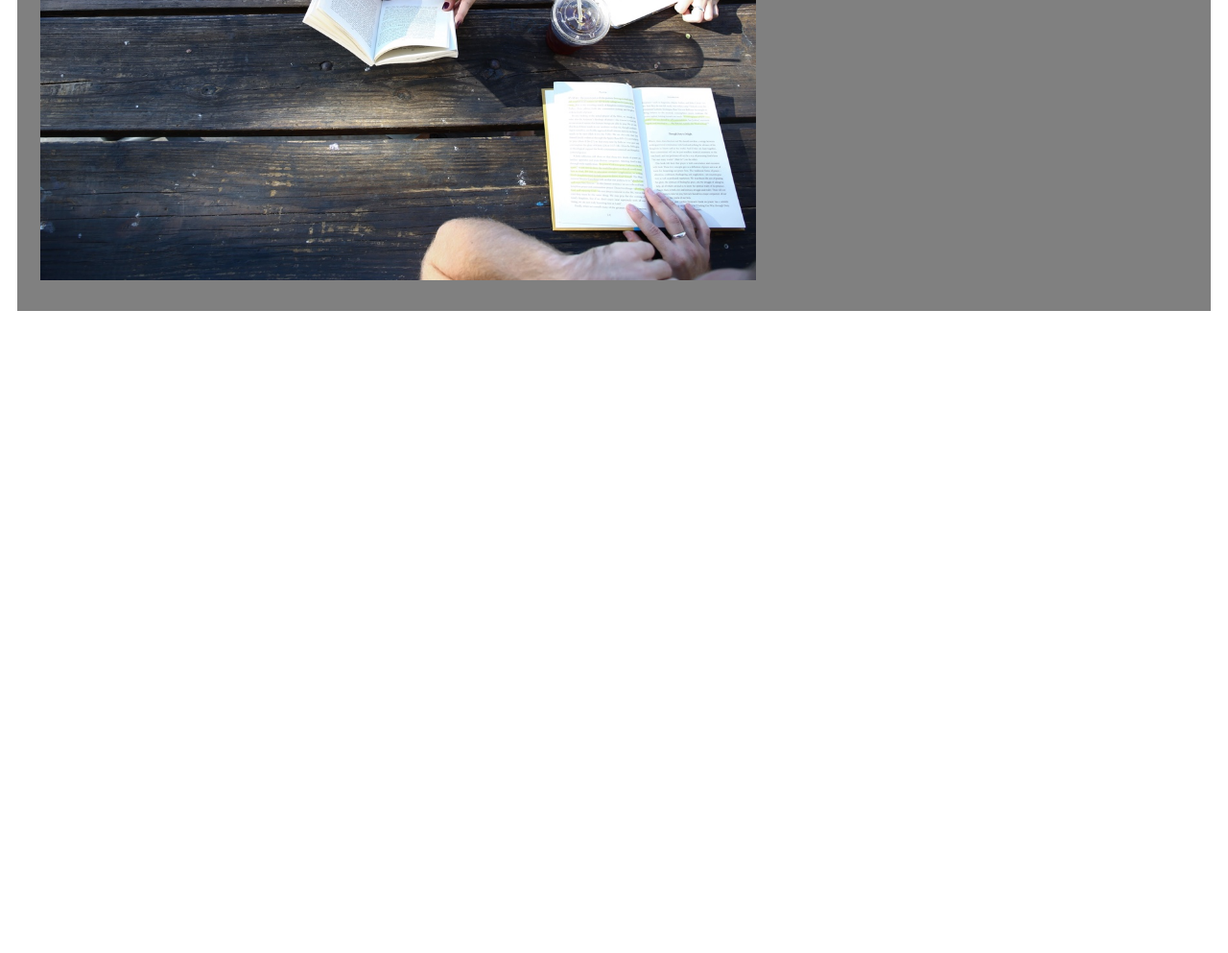
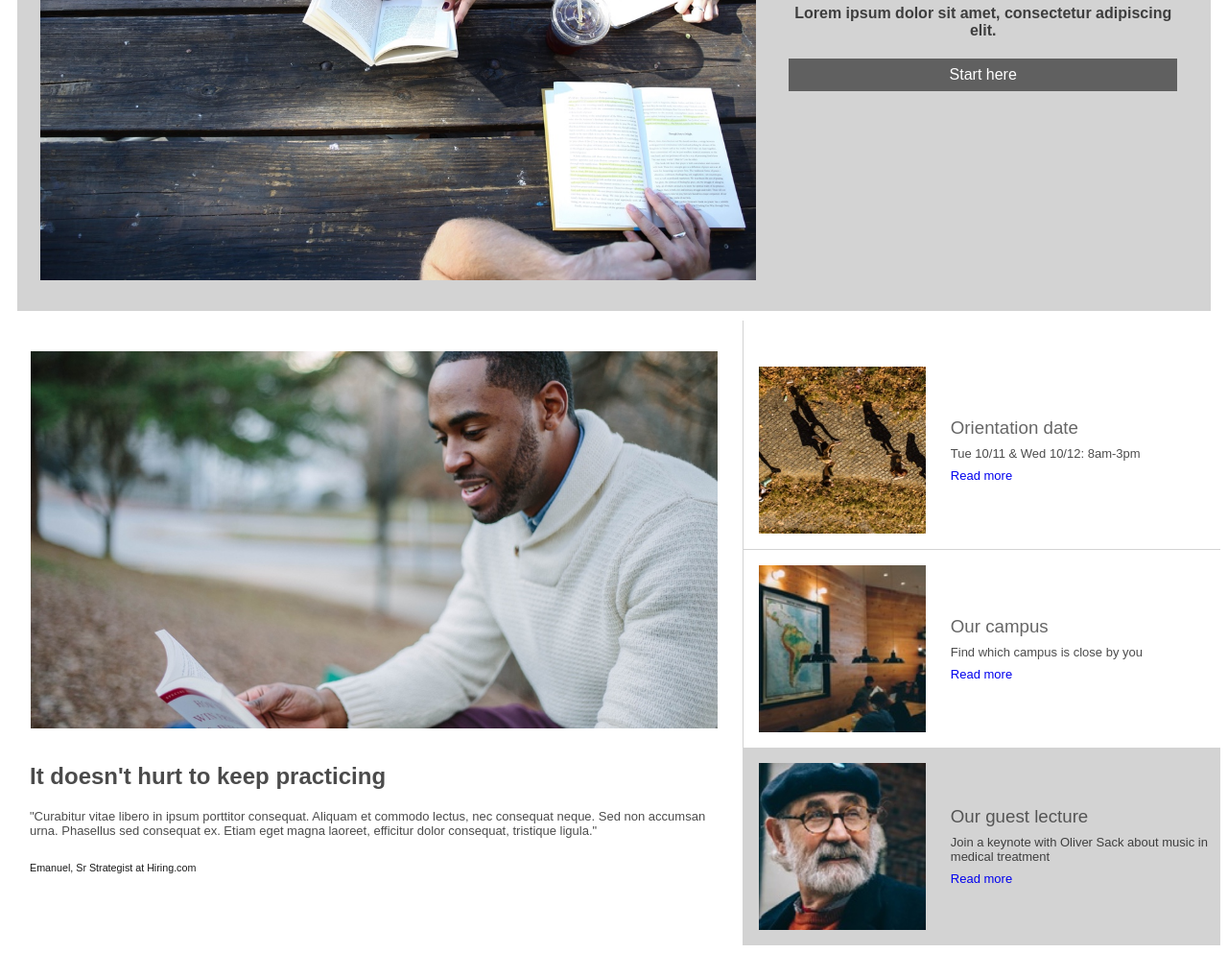
Before and after one commit to alinalnsk/colmar, a plain HTML site: page colmar.html in a window 1280 px wide. Shown: the part 384-1377 px from the top of the page at 96% size. Before the commit the page ends 800 px from the top, so only its background shows below. Drawn offline with Linux system fonts and the light colour scheme; files that its build step writes are made by us from their sources; files whose address does not match are found by name.

Commit message:
second section

```diff
--- a/colmar.css
+++ b/colmar.css
@@ -1,6 +1,4 @@
-h1 {
-height: 32px;
-}
+
 
 .ic-logo {
     display: inline-block;
@@ -30,7 +28,7 @@ height: 32px;
     margin: 13px;
     padding: 12px;
     text-align: center;
-    font-size: 20px;
+    font-size: 17px;
     line-height: 25px;
     transition: all 0.5s ease-out;
     text-decoration: none;
@@ -67,7 +65,7 @@ height: 32px;
 
 .gray-container {
     display: flex;
-    background-color: gray;
+    background-color: lightgray;
     margin: 10px;
 }
 
@@ -76,11 +74,134 @@ height: 32px;
     padding: 32px 24px;
 }
 
-.learn {
+.learn, .lorem {
+    font-weight: bold;
+    text-align: center;
     opacity: 0.7;
-    text-align: center;
+    margin: 10px;
+}
+
+.start {
+    background-color: #606060;
+    padding-top: 8px;
+    padding-bottom: 8px;
+    justify-content: center;
+    display: flex;
+    color: white;
+    text-decoration: none;
+    margin: 10px;
 }
 
 .sans {
     font-family: sans-serif;
 }
+
+.text {
+
+    padding-right: 25px;
+    justify-content: center;
+    display: flex;
+    flex-direction: column;
+    padding-bottom: 25px;
+}
+
+.practice {
+    display: flex;
+}
+
+.first {
+    width: 60%;
+    padding-right: 20px;
+
+}
+
+.first-img {
+    width: 96%;
+    padding: 32px 24px;
+}
+
+.padding {
+    padding-left: 23px;
+}
+
+.second {
+    width: 40%;
+    padding-top: 32px;
+    border-left: 1px solid lightgray;
+}
+
+.f1-h2 {
+  margin-top: 0;
+  font-weight: bold;
+  opacity: 0.7;
+}
+
+.f1-p {
+    font-weight: lighter;
+    opacity: 0.7;
+    font-size: 13px;
+}
+
+.f1-h6 {
+    font-weight: 400;
+    opacity: 0.9;
+    padding-bottom: 32px;
+}
+
+.t3con {
+    overflow: hidden;
+    display: flex;
+    align-items: center;
+
+}
+
+.t3-img {
+    float: left;
+    margin-right: 10px;
+    width: 35%;
+    height: auto;
+    padding: 16px;
+}
+
+.or {
+    border-bottom: 1px solid lightgray;
+
+}
+
+.our {
+    background-color: lightgray;
+}
+
+.t3-h3 {
+    font-weight: 400;
+    opacity: 0.6;
+    margin: 0;
+}
+
+.t3-h6 {
+    font-weight: lighter;
+    opacity: 0.7;
+    font-size: 13px;
+    padding-top: 8px;
+    padding-bottom: 8px;
+    margin: 0;
+}
+
+.text-align {
+    display: flex;
+    flex-direction: column;
+
+}
+
+.read {
+    text-decoration: none;
+    font-size: 13px;
+}
+
+.read:hover {
+    color: rgb(195, 36, 68);
+}
+
+.read {
+    transition: all 0.5s ease-out;
+}
--- a/colmar.html
+++ b/colmar.html
@@ -15,10 +15,10 @@
          <h1 class="academy sans">ACADEMY</h1>
        </div>
          <div class="header-right">
-           <a href="campus sans">On campus</a>
-           <a href="online">Online</a>
-           <a href="companies">For companies</a>
-           <a href="signin">Sign in</a>
+           <a href="campus" class="sans" >On campus</a>
+           <a href="online" class="sans" >Online</a>
+           <a href="companies" class="sans" >For companies</a>
+           <a href="signin" class="sans" >Sign in</a>
          </div>
     </div>
     <div class="gray-container">
@@ -26,8 +26,42 @@
          <div class="text">
             <h1 class="learn sans">Learn something new everyday</h1>
             <h4 class="lorem sans">Lorem ipsum dolor sit amet, consectetur adipiscing elit.</h4>
-            <a href="start sans">Start here</a>
+            <a href="start" class="start sans" >Start here</a>
          </div>
+    </div>
+    <div class="practice">
+       <div class="first">
+         <img class="first-img" src="/Users/alinka/Downloads/capstone_colmar_assets/images/information-main.jpg" alt="info">
+             <h2 class="f1-h2 padding sans">It doesn't hurt to keep practicing</h2>
+             <p class="f1-p padding sans">"Curabitur vitae libero in ipsum porttitor consequat. Aliquam et commodo lectus, nec consequat neque. Sed non accumsan urna. Phasellus sed consequat ex. Etiam eget magna laoreet, efficitur dolor consequat, tristique ligula."</p>
+             <h6 class="f1-h6 padding sans">Emanuel, Sr Strategist at Hiring.com</h6>
+       </div>
+       <div class="second">
+             <div class="t3con or">
+                 <img class="t3-img" src="/Users/alinka/Downloads/capstone_colmar_assets/images/information-orientation.jpg" alt="">
+                 <div class="text-align">
+                    <h3 class="t3-h3 sans">Orientation date</h3>
+                 <h6 class="t3-h6 sans">Tue 10/11 & Wed 10/12: 8am-3pm</h6>
+                 <a class="read sans" href="#">Read more</a>
+                </div>
+             </div>
+             <div class="t3con">
+                 <img class="t3-img" src="/Users/alinka/Downloads/capstone_colmar_assets/images/information-campus.jpg" alt="">
+                 <div class="text-align">
+                 <h3 class="t3-h3 sans">Our campus</h3>
+                 <h6 class="t3-h6 sans">Find which campus is close by you</h6>
+                 <a class="read sans" href="#">Read more</a>
+                </div>
+             </div>
+             <div class="t3con our">
+                 <img class="t3-img" src="/Users/alinka/Downloads/capstone_colmar_assets/images/information-guest-lecture.jpg" alt="">
+                 <div class="text-align">
+                 <h3 class="t3-h3 sans">Our guest lecture</h3>
+                 <h6 class="t3-h6 sans">Join a keynote with Oliver Sack about music in medical treatment</h6>
+                 <a class="read sans" href="#">Read more</a>
+                </div>
+             </div>
+       </div>
     </div>
 </body>
 </html>
```
